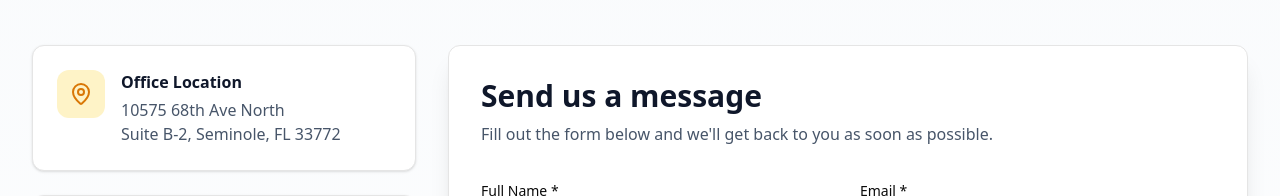
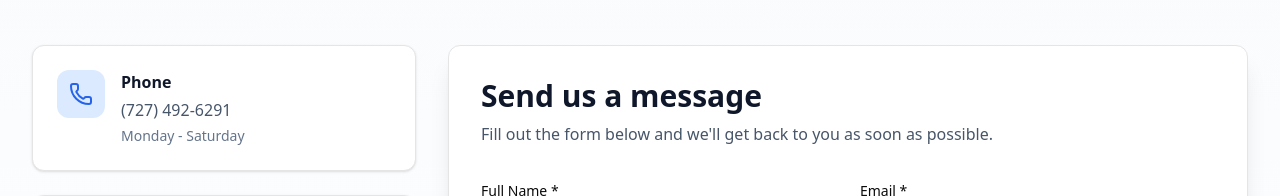
Before and after one commit to sfeler/homeplaceflorida-app, a React (Vite) app: page /Contact in a window 1280 px wide. Shown: the part 332-528 px from the top of the page. Built offline with nearby package versions, Linux system fonts and the light colour scheme; no server answers; a web font is replaced by a local one.

Commit message:
Update Contact.jsx

```diff
--- a/src/pages/Contact.jsx
+++ b/src/pages/Contact.jsx
@@ -68,21 +68,6 @@ export default function Contact() {
         <div className="grid grid-cols-1 lg:grid-cols-3 gap-8">
           {/* Contact Information */}
           <div className="lg:col-span-1 space-y-6">
-            <Card className="p-6">
-              <div className="flex items-start gap-4">
-                <div className="w-12 h-12 bg-amber-100 rounded-xl flex items-center justify-center flex-shrink-0">
-                  <MapPin className="h-6 w-6 text-amber-600" />
-                </div>
-                <div>
-                  <h3 className="font-semibold text-slate-900 mb-1">Office Location</h3>
-                  <p className="text-slate-600">
-                    10575 68th Ave North<br />
-                    Suite B-2, Seminole, FL 33772
-                  </p>
-                </div>
-              </div>
-            </Card>
-
             <Card className="p-6">
               <div className="flex items-start gap-4">
                 <div className="w-12 h-12 bg-blue-100 rounded-xl flex items-center justify-center flex-shrink-0">
```
